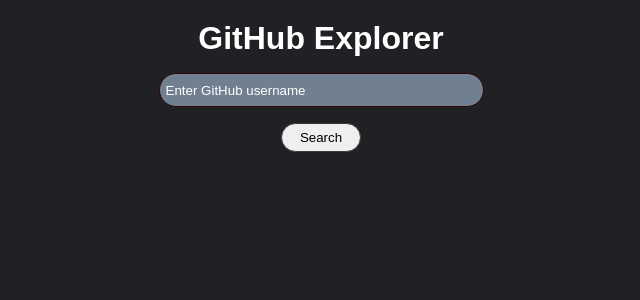
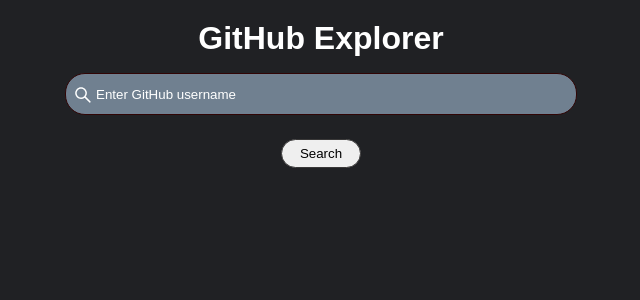
Before and after one commit to AmeyPank/codeclause-github-explorer, a React (Create React App) app: page / in a window 1280 px wide. Shown: the top 300 px of the page, without its empty margins (319-959 px from the left). Built offline with nearby package versions, Linux system fonts and the light colour scheme.

Commit message:
Toastify

```diff
--- a/package.json
+++ b/package.json
@@ -9,8 +9,10 @@
     "axios": "^1.4.0",
     "react": "^18.2.0",
     "react-dom": "^18.2.0",
+    "react-icons": "^4.9.0",
     "react-redux": "^8.0.7",
     "react-scripts": "5.0.1",
+    "react-toastify": "^9.1.3",
     "redux-thunk": "^2.4.2",
     "web-vitals": "^2.1.4"
   },
--- a/src/Components/RepositoryList/RepositoryList.js
+++ b/src/Components/RepositoryList/RepositoryList.js
@@ -10,10 +10,10 @@
 
     return (
         <div className='repoList'>
-            <h3>Repositories:</h3>
+            <h3>Repositories </h3>
             <ol className="repository-list">
                 {repositories.map((repo) => (
-                    <li key={repo.id}>{repo.name}</li>
+                    <li key={repo.id}><a href={repo.html_url}>{repo.name}</a></li>
                 ))}
             </ol>
         </div>
--- a/src/Components/RepositoryList/repoList.css
+++ b/src/Components/RepositoryList/repoList.css
@@ -1,6 +1,11 @@
 * {
     margin: 0;
     padding: 0%;
+}
+
+h3 {
+    text-align: center;
+    margin: 1rem;
 }
 
 .repository-list {
@@ -8,7 +13,6 @@
     flex-wrap: wrap;
     list-style: none;
     padding: 0;
-
 }
 
 .repository-list li {
@@ -16,3 +20,16 @@
     padding: 5px;
     box-sizing: border-box;
 }
+
+/* Responsive Styling */
+@media screen and (max-width: 768px) {
+    .repository-list li {
+        width: 50%;
+    }
+}
+
+@media screen and (max-width: 480px) {
+    .repository-list li {
+        width: 100%;
+    }
+}
--- a/src/Components/SearchForm/SearchForm.js
+++ b/src/Components/SearchForm/SearchForm.js
@@ -1,29 +1,41 @@
 import React, { useState } from 'react';
 import { useDispatch } from 'react-redux';
 import { fetchUserData } from '../../Redux/actions';
-
+import { AiOutlineSearch } from 'react-icons/ai';
 import "./searchform.css"
+import { ToastContainer, toast } from 'react-toastify';
+import 'react-toastify/dist/ReactToastify.css';
 const SearchForm = () => {
     const [username, setUsername] = useState('');
     const dispatch = useDispatch();
 
+    if (username) {
+        toast("error")
+    }
     const handleSubmit = (e) => {
         e.preventDefault();
         dispatch(fetchUserData(username));
     };
 
     return (
-        <div className='searchBar-container'>
-        <form onSubmit={handleSubmit}>
+        <div className="searchBar-container">
+            <form className="search-form" onSubmit={handleSubmit}>
                 <h1>GitHub Explorer</h1>
+                <div className="search-input-container">
                     <input
+                        className="search-input"
                         type="text"
                         placeholder="Enter GitHub username"
                         value={username}
                         onChange={(e) => setUsername(e.target.value)}
                     />
-            <button type="submit">Search</button>
+                    <div className="search-icon-container">
+                        <AiOutlineSearch className="search-icon" />
+                    </div>
+                </div>
+                <button className="search-button" type="submit">Search</button>
             </form>
+            <ToastContainer />
         </div>
     );
 };
--- a/src/Components/SearchForm/searchform.css
+++ b/src/Components/SearchForm/searchform.css
@@ -11,9 +11,9 @@
      color: white;
      border: 1px solid rgb(48, 5, 5);
      border-radius: 20px;
-     width: 20rem;
-     height: 2rem;
-     padding-left: 3px;
+     width: 30rem;
+     height: 2.5rem;
+     padding-left: 30px;
      background-color: slategray;
  }
 
@@ -23,7 +23,7 @@
 
  form input::placeholder {
      color: white;
-     padding-left: 3px;
+     /* padding-left: 30px; */
  }
 
  form input:focus {
@@ -31,7 +31,7 @@
  }
 
  form button {
-     margin-top: 1rem;
+
      border-radius: 15px;
      width: 5rem;
      height: 1.8rem;
@@ -43,3 +43,19 @@
      background: #393838;
      border: 1px solid #393838;
  }
+
+ .search-icon-container {
+     position: relative;
+     top: -1.9rem;
+     left: 8px;
+     /* transform: translateY(-2%); */
+ }
+
+ .search-icon {
+    font-size: 20px;
+     color: white;
+ }
+
+ .search-icon-container {
+     width: 4%;
+ }
--- a/src/Components/UserProfile/UserProfile.js
+++ b/src/Components/UserProfile/UserProfile.js
@@ -13,19 +13,23 @@
         <div className='details-container'>
             <div className="detail-card">
                 <div className="card-body">
-                    <h2>{user.name}</h2>
                     <img src={user.avatar_url} alt="Profile" />
-                    <p>Repositories: {user.public_repos}</p>
-                    <p>Followers: {user.followers}</p>
-                    <a href={`https://github.com/${user.login}`} target="_blank" rel="noopener noreferrer">
-                        Go to GitHub Profile
-                    </a>
+                    <div className='profile-desc'>
+                        <h2>{user.name}</h2>
+                        <p>Repositories: {user.public_repos}</p>
+                        <p>Followers: {user.followers}</p>
+                        <p>Location: {user.location}</p>
+                        <a href={`https://github.com/${user.login}`} target="_blank" rel="noopener noreferrer">
+                            Go to GitHub Profile
+                        </a>
 
+
+                    </div>
                 </div>
-                <div> <RepositoryList /></div>
+
 
             </div>
-
+            <div className='detail-card'> <RepositoryList /></div>
         </div>
     );
 };
--- a/src/Components/UserProfile/userProfile.css
+++ b/src/Components/UserProfile/userProfile.css
@@ -10,7 +10,7 @@
     width: 90%;
     margin-top: 2rem;
     padding: 20px;
-
+    gap: 10px;
     color: white;
 }
 
@@ -27,13 +27,20 @@
     margin-bottom: 10px;
 }
 
+.profile-desc {
+    padding: 20px;
+    display: flex;
+    flex-direction: column;
+    gap: 20px;
+}
+
 img {
     box-sizing: border-box;
-    float: left;
+    float: right;
     width: 20%;
     border-radius: 10px;
     margin-bottom: 10px;
-    margin-top: 2rem;
+
     margin-right: 2rem;
 }
 
```
Also changed, not shown: 1 other file (tests, documents, lock files or other folders). Lines whose indentation alone changed are shown as unchanged.
